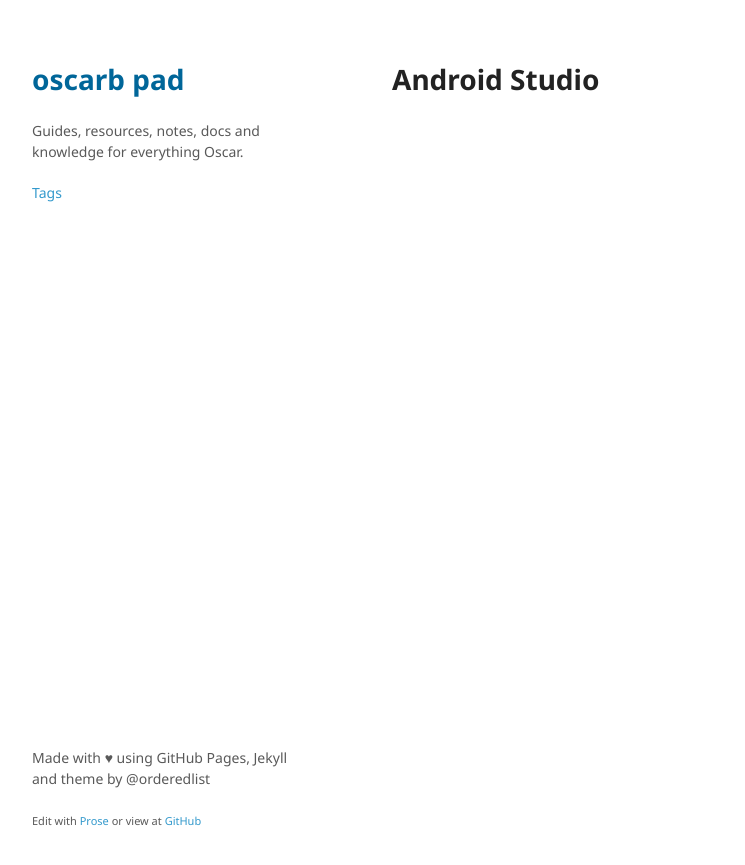
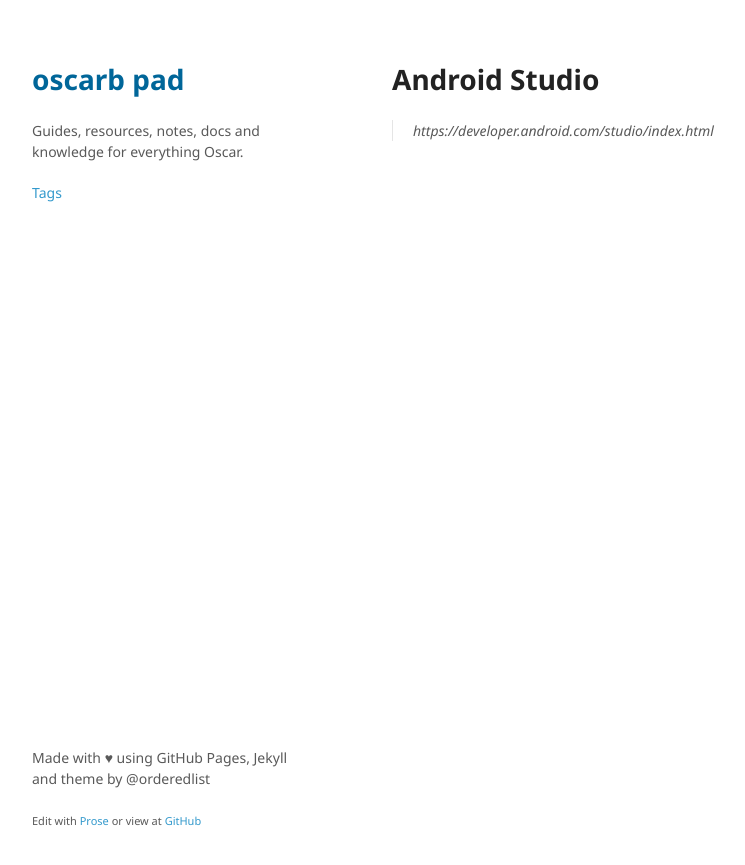
Before and after one commit to oscarb/pad, a Jekyll site: the page built from _docs/android-studio.md, in a window 1280 px wide. Shown: the top 865 px of the page, without its empty margins (128-873 px from the left). Built offline with Jekyll 4.4.1, drawn with Linux system fonts in a browser that asks for light colours; part of the change alters nothing that is shown.

Commit message:
Created android-studio.md

```diff
--- a/_docs/android-studio.md
+++ b/_docs/android-studio.md
@@ -4,3 +4,5 @@ tags: [android]
 ---
 
 # Android Studio
+
+> https://developer.android.com/studio/index.html
```
